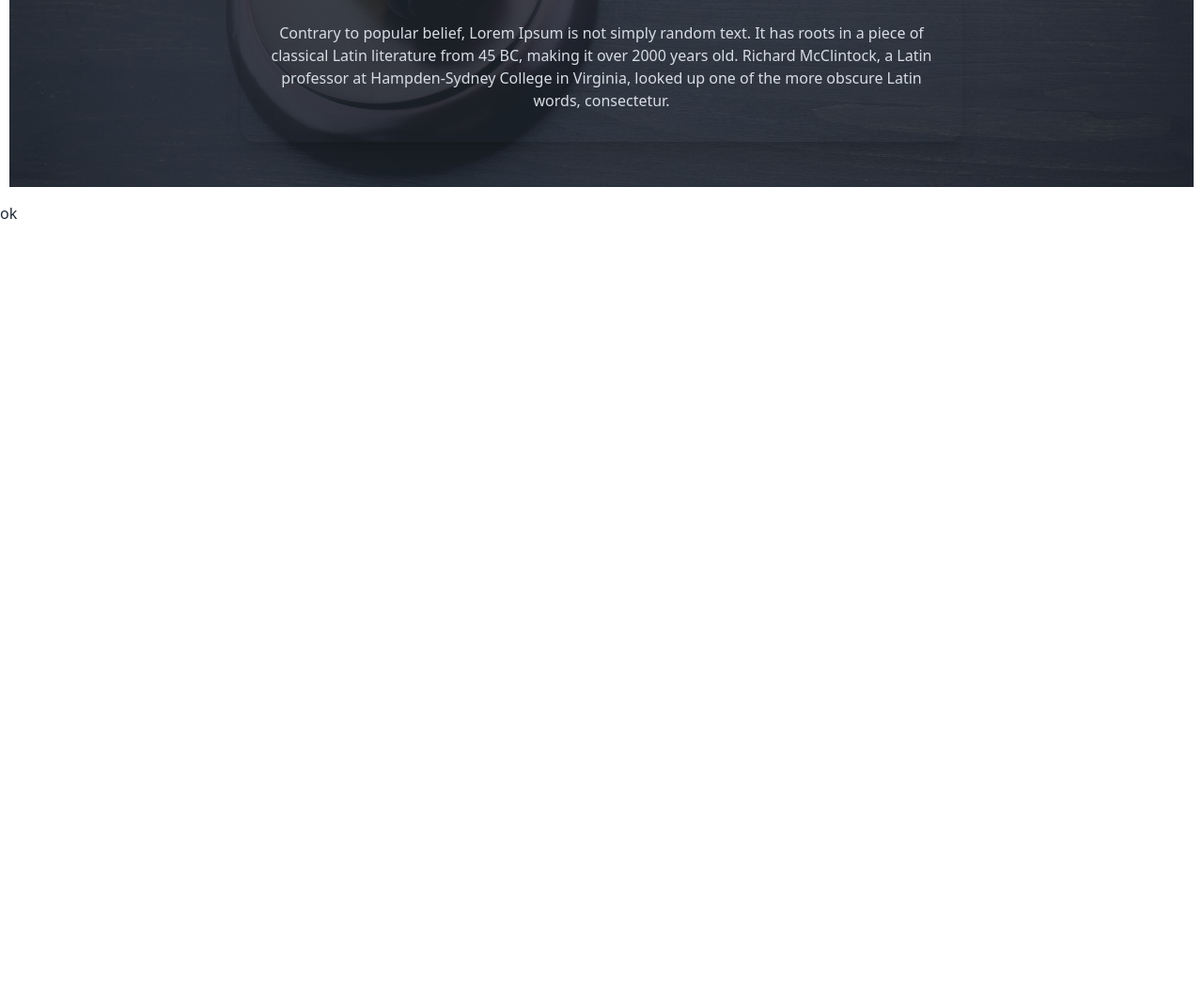
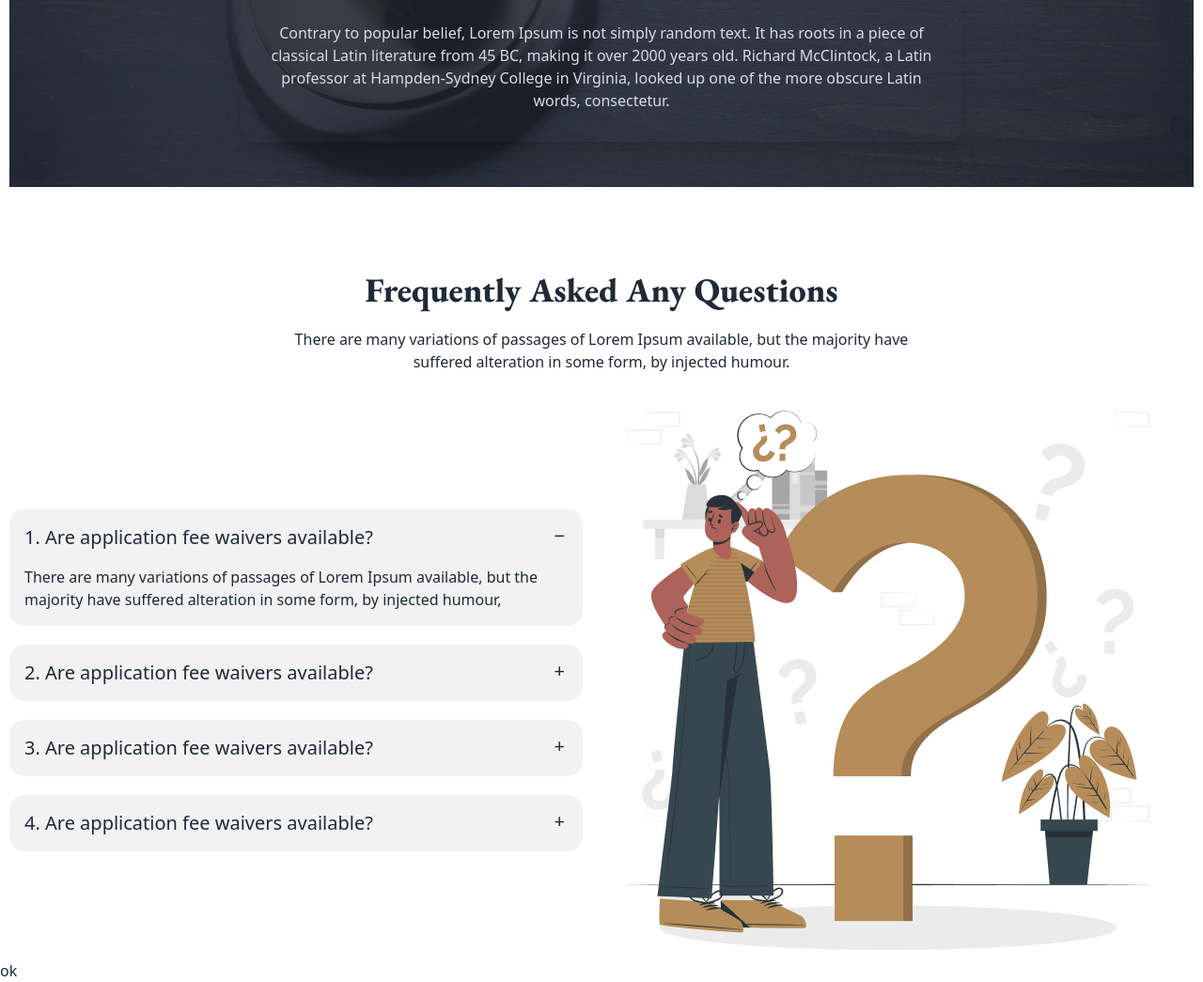
Before and after one commit to Mosharof-Hossen/Legal-Justice, a plain HTML site: page index.html in a window 1280 px wide. Shown: the part 2393-3438 px from the top of the page at 94% size. Before the commit the page ends 2632 px from the top, so only its background shows below. Drawn offline with nearby package versions, Linux system fonts and the light colour scheme.

Commit message:
FAQ section Added

```diff
--- a/index.html
+++ b/index.html
@@ -263,20 +263,24 @@
             </div>
             <div class="carousel w-full">
                 <div id="slide1" class="carousel-item relative w-full">
-                    <div class="hero h-[600px]"
-                        style="background-image: url(./images/slider-1.jpg);">
+                    <div class="hero h-[600px]" style="background-image: url(./images/slider-1.jpg);">
                         <div class="hero-overlay bg-opacity-60"></div>
                         <div class="hero-content text-center text-neutral-content">
                             <div class="max-w-3xl">
                                 <div class="card  bg-transparent shadow-xl">
                                     <figure class="px-10 pt-10">
-                                        <img src="./images/noman.jpg"
-                                            alt="Shoes" class="rounded-full w-1/3  bg-white border-8" />
+                                        <img src="./images/noman.jpg" alt="Shoes"
+                                            class="rounded-full w-1/3  bg-white border-8" />
                                     </figure>
                                     <div class="card-body items-center text-center">
-                                        <h2 class="card-title text-2xl font-extrabold font-garamond">Abdullah al Noman</h2>
+                                        <h2 class="card-title text-2xl font-extrabold font-garamond">Abdullah al Noman
+                                        </h2>
                                         <p>UIX Designer</p>
-                                        <p class="mt-5">Contrary to popular belief, Lorem Ipsum is not simply random text. It has roots in a piece of classical Latin literature from 45 BC, making it over 2000 years old. Richard McClintock, a Latin professor at Hampden-Sydney College in Virginia, looked up one of the more obscure Latin words, consectetur.</p>
+                                        <p class="mt-5">Contrary to popular belief, Lorem Ipsum is not simply random
+                                            text. It has roots in a piece of classical Latin literature from 45 BC,
+                                            making it over 2000 years old. Richard McClintock, a Latin professor at
+                                            Hampden-Sydney College in Virginia, looked up one of the more obscure Latin
+                                            words, consectetur.</p>
                                     </div>
                                 </div>
                             </div>
@@ -288,20 +292,24 @@
                     </div>
                 </div>
                 <div id="slide2" class="carousel-item relative w-full">
-                    <div class="hero h-[600px]"
-                        style="background-image: url(./images/slider-2.jpg);">
+                    <div class="hero h-[600px]" style="background-image: url(./images/slider-2.jpg);">
                         <div class="hero-overlay bg-opacity-60"></div>
                         <div class="hero-content text-center text-neutral-content">
                             <div class="max-w-3xl">
                                 <div class="card  bg-transparent shadow-xl">
                                     <figure class="px-10 pt-10">
-                                        <img src="./images/noman.jpg"
-                                            alt="Shoes" class="rounded-full w-1/3  bg-white border-8" />
+                                        <img src="./images/noman.jpg" alt="Shoes"
+                                            class="rounded-full w-1/3  bg-white border-8" />
                                     </figure>
                                     <div class="card-body items-center text-center">
-                                        <h2 class="card-title text-2xl font-extrabold font-garamond">Abdullah al Noman</h2>
+                                        <h2 class="card-title text-2xl font-extrabold font-garamond">Abdullah al Noman
+                                        </h2>
                                         <p>UIX Designer</p>
-                                        <p class="mt-5">Contrary to popular belief, Lorem Ipsum is not simply random text. It has roots in a piece of classical Latin literature from 45 BC, making it over 2000 years old. Richard McClintock, a Latin professor at Hampden-Sydney College in Virginia, looked up one of the more obscure Latin words, consectetur.</p>
+                                        <p class="mt-5">Contrary to popular belief, Lorem Ipsum is not simply random
+                                            text. It has roots in a piece of classical Latin literature from 45 BC,
+                                            making it over 2000 years old. Richard McClintock, a Latin professor at
+                                            Hampden-Sydney College in Virginia, looked up one of the more obscure Latin
+                                            words, consectetur.</p>
                                     </div>
                                 </div>
                             </div>
@@ -313,20 +321,24 @@
                     </div>
                 </div>
                 <div id="slide3" class="carousel-item relative w-full">
-                    <div class="hero h-[600px]"
-                        style="background-image: url(./images/slider-3.jpg);">
+                    <div class="hero h-[600px]" style="background-image: url(./images/slider-3.jpg);">
                         <div class="hero-overlay bg-opacity-60"></div>
                         <div class="hero-content text-center text-neutral-content">
                             <div class="max-w-3xl">
                                 <div class="card  bg-transparent shadow-xl">
                                     <figure class="px-10 pt-10">
-                                        <img src="./images/noman.jpg"
-                                            alt="Shoes" class="rounded-full w-1/3  bg-white border-8" />
+                                        <img src="./images/noman.jpg" alt="Shoes"
+                                            class="rounded-full w-1/3  bg-white border-8" />
                                     </figure>
                                     <div class="card-body items-center text-center">
-                                        <h2 class="card-title text-2xl font-extrabold font-garamond">Abdullah al Noman</h2>
+                                        <h2 class="card-title text-2xl font-extrabold font-garamond">Abdullah al Noman
+                                        </h2>
                                         <p>UIX Designer</p>
-                                        <p class="mt-5">Contrary to popular belief, Lorem Ipsum is not simply random text. It has roots in a piece of classical Latin literature from 45 BC, making it over 2000 years old. Richard McClintock, a Latin professor at Hampden-Sydney College in Virginia, looked up one of the more obscure Latin words, consectetur.</p>
+                                        <p class="mt-5">Contrary to popular belief, Lorem Ipsum is not simply random
+                                            text. It has roots in a piece of classical Latin literature from 45 BC,
+                                            making it over 2000 years old. Richard McClintock, a Latin professor at
+                                            Hampden-Sydney College in Virginia, looked up one of the more obscure Latin
+                                            words, consectetur.</p>
                                     </div>
                                 </div>
                             </div>
@@ -341,6 +353,61 @@
             </div>
         </section>
 
+        <!-- FAQ section -->
+        <section class="mt-16 space-y-10 p-2.5">
+            <div class="max-w-2xl mx-auto text-center space-y-5">
+                <h2 class="text-4xl font-extrabold font-garamond">Frequently Asked Any Questions</h2>
+                <p>There are many variations of passages of Lorem Ipsum available, but the majority have suffered
+                    alteration in some form, by injected humour.
+                </p>
+            </div>
+            <!-- FAQ  -->
+            <div class="flex flex-col-reverse md:flex-row items-center justify-between gap-10">
+                <!-- Accordion -->
+                <div class="space-y-5 flex-1">
+                    <div class="collapse collapse-plus bg-base-200">
+                        <input type="radio" name="my-accordion-3" checked="checked" />
+                        <div class="collapse-title text-xl font-medium">
+                            1. Are application fee waivers available?
+                        </div>
+                        <div class="collapse-content">
+                            <p>There are many variations of passages of Lorem Ipsum available, but the majority have suffered alteration in some form, by injected humour, </p>
+                        </div>
+                    </div>
+                    <div class="collapse collapse-plus bg-base-200">
+                        <input type="radio" name="my-accordion-3" />
+                        <div class="collapse-title text-xl font-medium">
+                            2. Are application fee waivers available?
+                        </div>
+                        <div class="collapse-content">
+                            <p>There are many variations of passages of Lorem Ipsum available, but the majority have suffered alteration in some form, by injected humour, </p>
+                        </div>
+                    </div>
+                    <div class="collapse collapse-plus bg-base-200">
+                        <input type="radio" name="my-accordion-3" />
+                        <div class="collapse-title text-xl font-medium">
+                            3. Are application fee waivers available?
+                        </div>
+                        <div class="collapse-content">
+                            <p>There are many variations of passages of Lorem Ipsum available, but the majority have suffered alteration in some form, by injected humour, </p>
+                        </div>
+                    </div>
+                    <div class="collapse collapse-plus bg-base-200">
+                        <input type="radio" name="my-accordion-3" />
+                        <div class="collapse-title text-xl font-medium">
+                            4. Are application fee waivers available?
+                        </div>
+                        <div class="collapse-content">
+                            <p>There are many variations of passages of Lorem Ipsum available, but the majority have suffered alteration in some form, by injected humour, </p>
+                        </div>
+                    </div>
+                </div>
+                <div class="flex-1">
+                    <img src="./images/faq.png" alt="" srcset="">
+                </div>
+            </div>
+        </section>
+
 
         ok
     </main>
```
